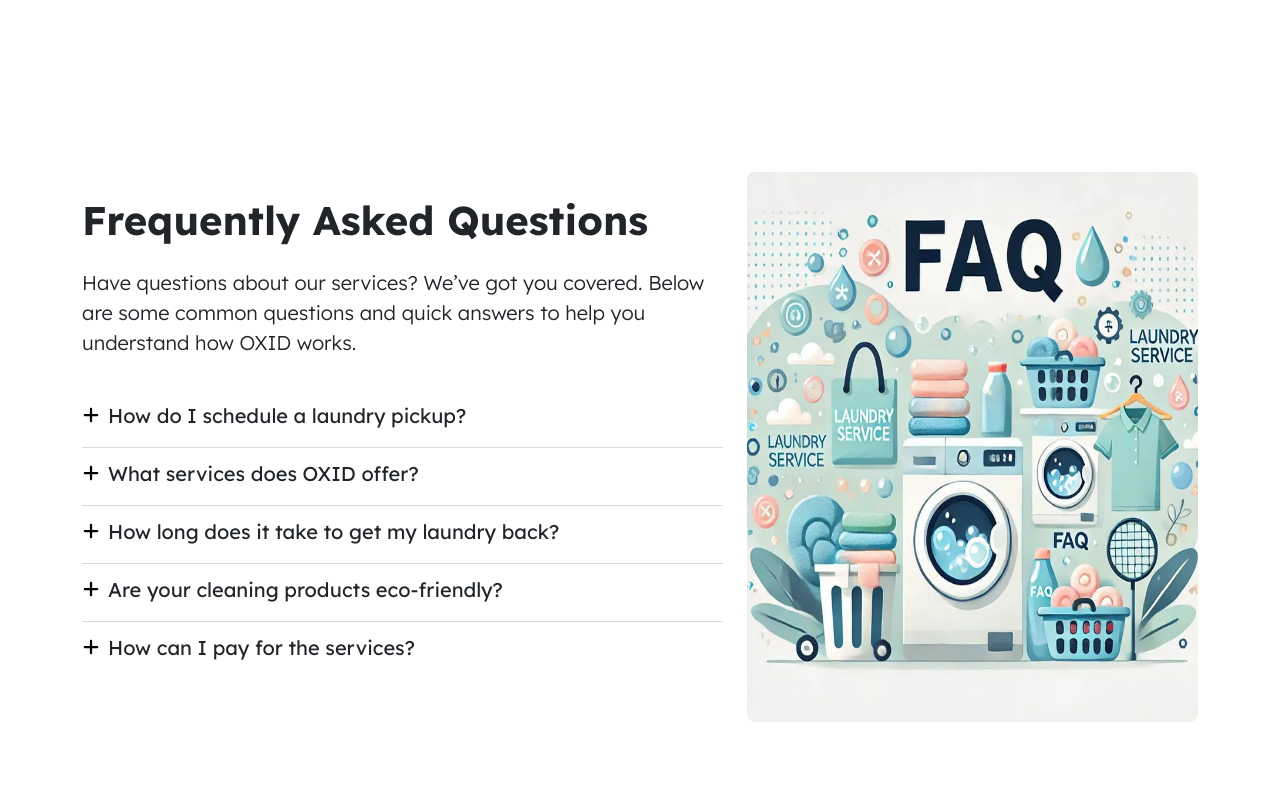
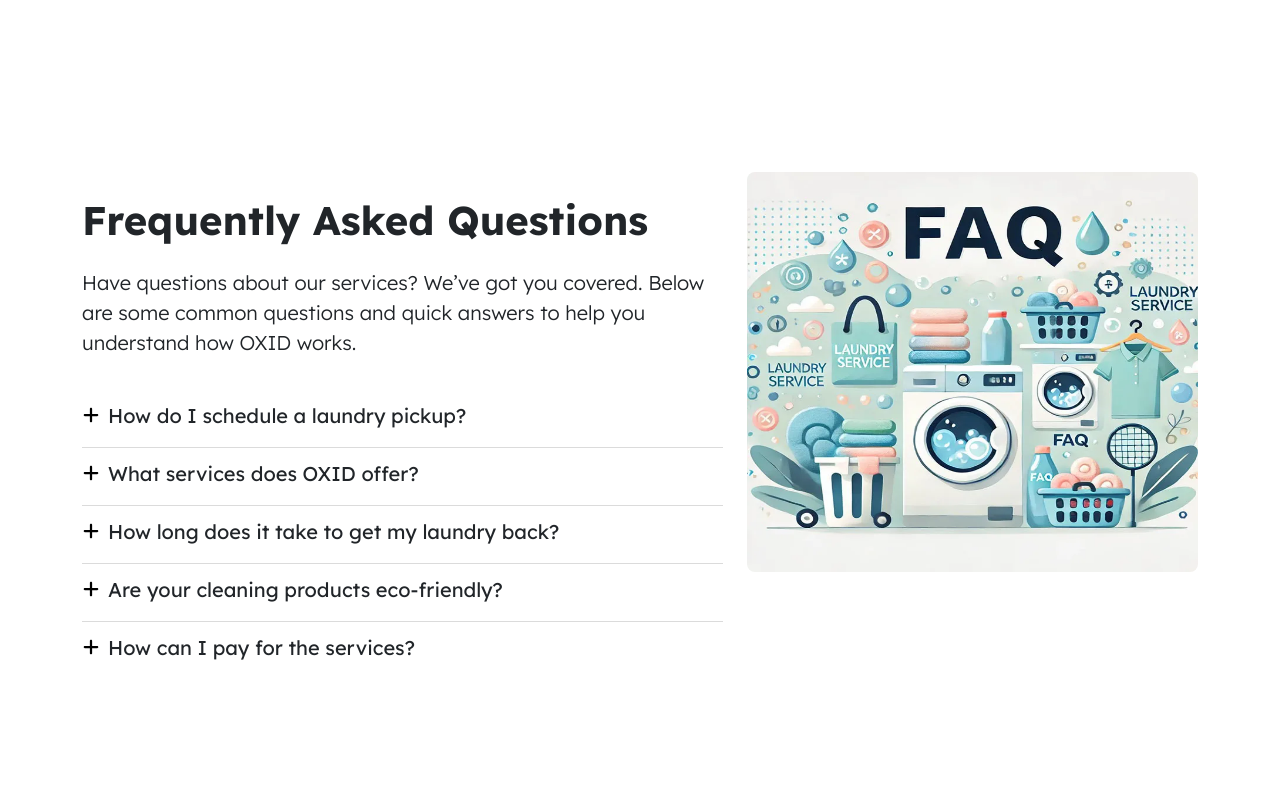
Before and after one commit to Kajaia/oxid-web-design, a PHP site: page / in a window 1280 px wide. Shown: the part 4017-4829 px from the top of the page. Run offline with PHP 8.4, Linux system fonts and the light colour scheme.

Commit message:
Change faq illustration height depending screen size

```diff
--- a/assets/css/style.css
+++ b/assets/css/style.css
@@ -148,6 +148,10 @@ body {
   .hero-img-border-radius {
     height: 100%;
   }
+
+  .faq-illustration {
+    height: 400px;
+  }
 }
 
 @media screen and (max-width: 991.9px) {
@@ -172,6 +176,10 @@ body {
 
   .why-us-illustration {
     margin-bottom: 70px;
+  }
+
+  .faq-illustration {
+    height: 100%;
   }
 }
 
--- a/index.html
+++ b/index.html
@@ -636,7 +636,7 @@
           </div>
         </div>
         <div class="col-lg-5" data-aos="fade-down">
-          <img width="100%" height="550" class="rounded-3 mt-4" src="/assets/img/illustrations/faq.webp" alt="FAQ illustration" loading="lazy" />
+          <img width="100%" height="550" class="faq-illustration rounded-3 mt-4" src="/assets/img/illustrations/faq.webp" alt="FAQ illustration" loading="lazy" />
         </div>
       </div>
     </section>
```
